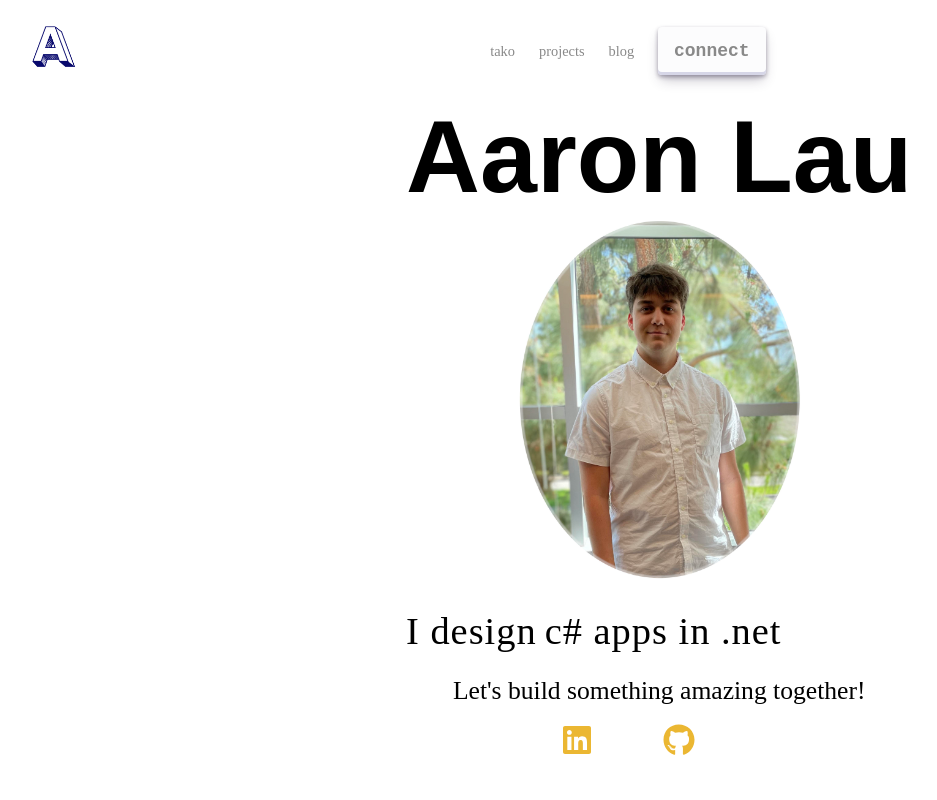
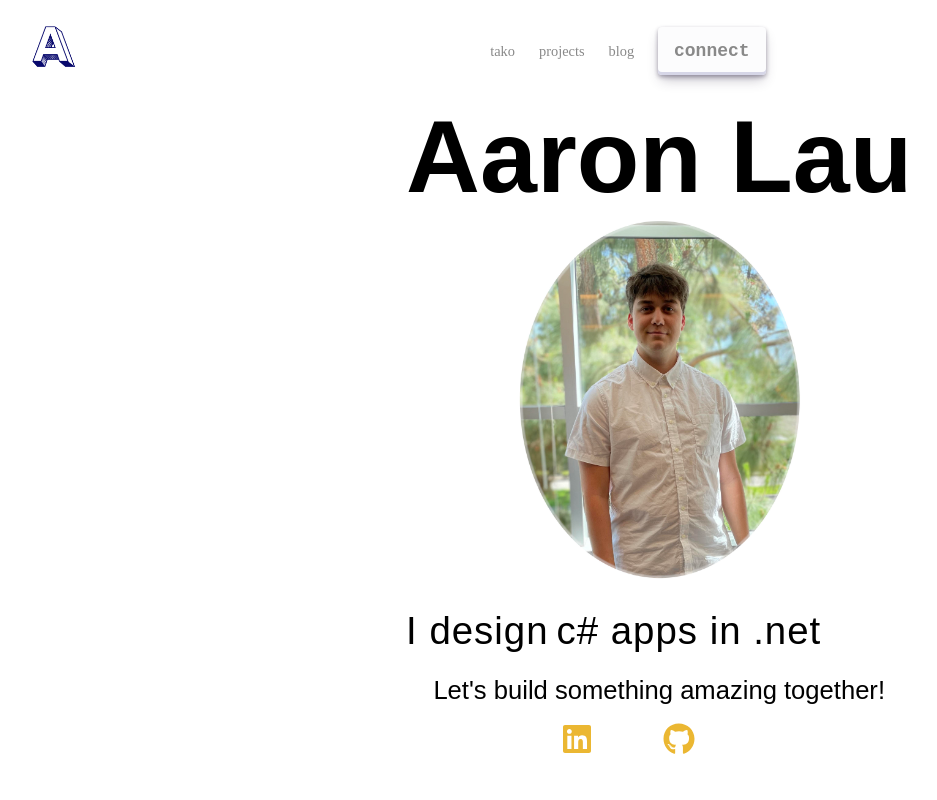
Before and after one commit to aalau/aalau.github.io, a React (Create React App) app: page / in a window 1280 px wide. Shown: the top 800 px of the page, without its empty margins (12-949 px from the left). Built offline with nearby package versions, Linux system fonts and the light colour scheme; a web font is replaced by a local one.

Commit message:
other text changes

```diff
--- a/src/Containers/header/header.scss
+++ b/src/Containers/header/header.scss
@@ -1,6 +1,4 @@
-#home {
 
-}
 .app_header{
     display: inline flex;
     flex: 1;
@@ -18,6 +16,7 @@
     div {
         font-size: 3vw;
         padding-bottom: 1rem;
+        font-family: var(--detail-font);
     }
 
     h2 {
```
